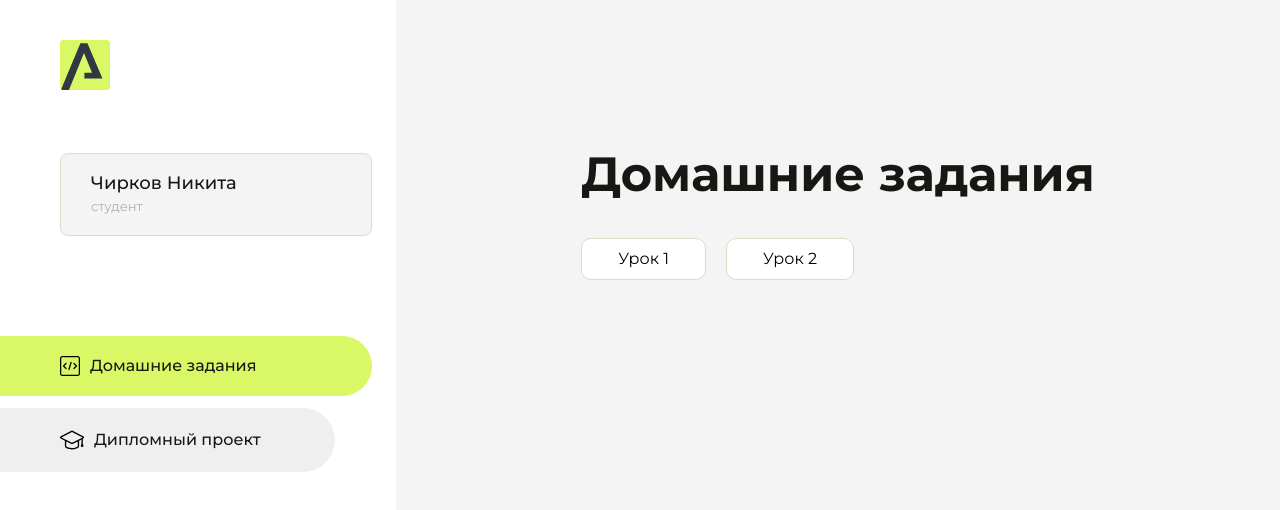
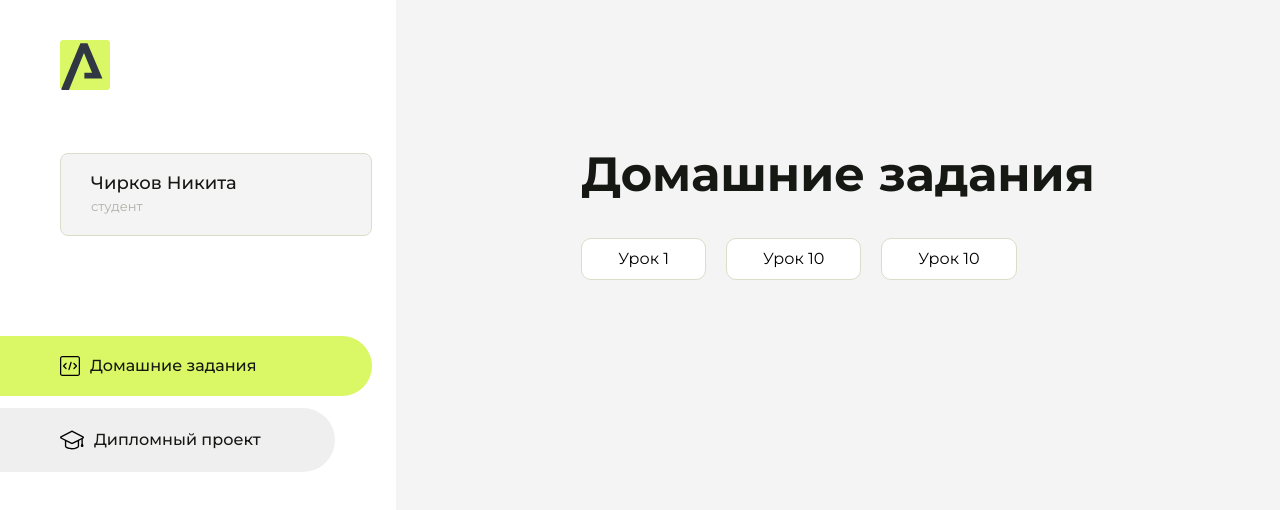
Before and after one commit to nikchirkov/homework, a plain HTML site: page index.html in a window 1280 px wide. Drawn offline with Linux system fonts and the light colour scheme.

Commit message:
Update index.html

```diff
--- a/index.html
+++ b/index.html
@@ -96,7 +96,10 @@
                         <a href="code/index.html">Урок 1</a>
                     </li>
                     <li class="content__list-item">
-                        <a href="code/index.html">Урок 2</a>
+                        <a href="intro-4/index.html">Урок 10</a>
+                    </li>
+                    <li class="content__list-item">
+                        <a href="intro-4/index.html">Урок 10</a>
                     </li>
                 </ul>
             </div>
```
